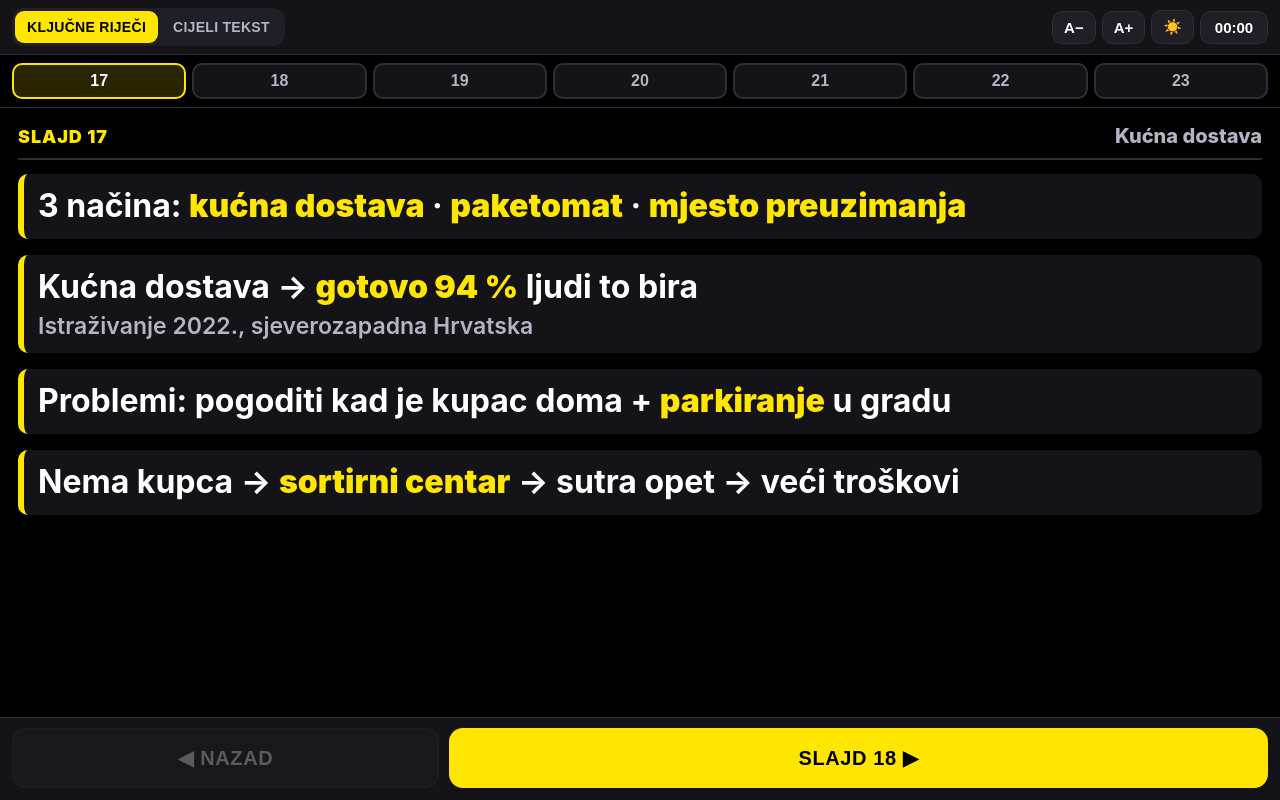
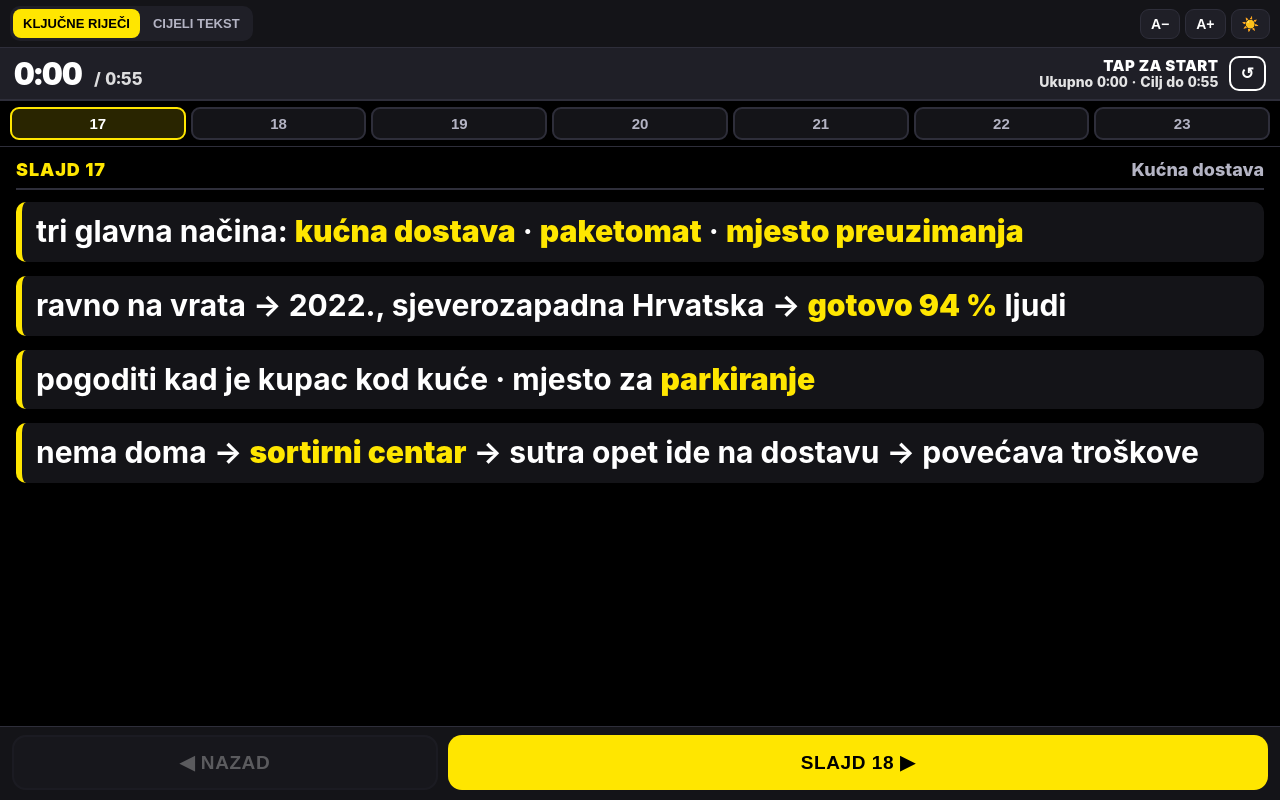
Before and after one commit to KTihana/prompter-slajdovi, a plain HTML site: page assets/index.html in a window 1280 px wide. Drawn offline with Linux system fonts and the light colour scheme.

Commit message:
v1.1.0: Exact-word keywords + big green/yellow/red pacing timer

```diff
--- a/AndroidManifest.xml
+++ b/AndroidManifest.xml
@@ -1,8 +1,8 @@
 <?xml version="1.0" encoding="utf-8"?>
 <manifest xmlns:android="http://schemas.android.com/apk/res/android"
     package="com.ktihana.prompter"
-    android:versionCode="1"
-    android:versionName="1.0.0">
+    android:versionCode="2"
+    android:versionName="1.1.0">
 
     <uses-sdk android:minSdkVersion="24" android:targetSdkVersion="35" />
 
--- a/assets/index.html
+++ b/assets/index.html
@@ -21,8 +21,15 @@
       --cyan: #5ceeff;
       --next-bg: #ffe600;
       --next-text: #000000;
-      --kw-size: 32px;
-      --full-size: 26px;
+      --kw-size: 30px;
+      --full-size: 25px;
+
+      --state-green-bg: #00c853;
+      --state-green-fg: #000000;
+      --state-yellow-bg: #ffe600;
+      --state-yellow-fg: #000000;
+      --state-red-bg: #ff2d20;
+      --state-red-fg: #ffffff;
     }
 
     body.light {
@@ -76,8 +83,8 @@
       flex-wrap: wrap;
       align-items: center;
       justify-content: space-between;
-      gap: 8px;
-      padding: 8px 12px;
+      gap: 6px;
+      padding: 6px 10px;
       background: var(--surface);
       border-bottom: 1px solid var(--border);
     }
@@ -85,7 +92,7 @@
     .mode-switch {
       display: flex;
       background: var(--surface-2);
-      border-radius: 12px;
+      border-radius: 10px;
       padding: 3px;
       gap: 3px;
     }
@@ -94,12 +101,11 @@
       border: none;
       background: transparent;
       color: var(--muted);
-      font-size: 14px;
+      font-size: 13px;
       font-weight: 800;
-      padding: 8px 12px;
-      border-radius: 9px;
+      padding: 7px 10px;
+      border-radius: 8px;
       cursor: pointer;
-      letter-spacing: 0.02em;
     }
 
     .mode-btn.active {
@@ -110,33 +116,126 @@
     .tools {
       display: flex;
       align-items: center;
-      gap: 6px;
+      gap: 5px;
     }
 
     .tool-btn {
       border: 1px solid var(--border);
       background: var(--surface-2);
       color: var(--text);
-      font-size: 15px;
+      font-size: 14px;
       font-weight: 800;
-      padding: 7px 11px;
-      border-radius: 10px;
+      padding: 6px 10px;
+      border-radius: 9px;
       cursor: pointer;
-      min-width: 40px;
+      min-width: 38px;
     }
 
     .tool-btn:active {
       transform: scale(0.95);
     }
 
-    .timer-btn {
-      font-variant-numeric: tabular-nums;
-      min-width: 68px;
+    /* BIG PACING TIMER BANNER (VISIBLE FROM AFAR) */
+    .timer-banner {
+      flex-shrink: 0;
+      display: flex;
+      align-items: center;
+      justify-content: space-between;
+      gap: 10px;
+      padding: 8px 14px;
+      background: var(--surface-2);
+      color: var(--text);
+      border-bottom: 2px solid var(--border);
+      cursor: pointer;
+      position: relative;
+      transition: background 0.25s ease, color 0.25s ease;
     }
 
-    .timer-btn.running {
-      border-color: var(--accent);
-      color: var(--accent);
+    .timer-banner.state-green {
+      background: var(--state-green-bg);
+      color: var(--state-green-fg);
+      border-bottom-color: #009624;
+    }
+
+    .timer-banner.state-yellow {
+      background: var(--state-yellow-bg);
+      color: var(--state-yellow-fg);
+      border-bottom-color: #c7b000;
+    }
+
+    .timer-banner.state-red {
+      background: var(--state-red-bg);
+      color: var(--state-red-fg);
+      border-bottom-color: #b71c1c;
+    }
+
+    .timer-main {
+      display: flex;
+      align-items: baseline;
+      gap: 12px;
+      font-variant-numeric: tabular-nums;
+    }
+
+    .timer-slide-clock {
+      font-size: 32px;
+      font-weight: 900;
+      line-height: 1;
+      letter-spacing: -0.02em;
+    }
+
+    .timer-slide-target {
+      font-size: 17px;
+      font-weight: 800;
+      opacity: 0.85;
+    }
+
+    .timer-right {
+      display: flex;
+      align-items: center;
+      gap: 10px;
+    }
+
+    .timer-meta {
+      text-align: right;
+      line-height: 1.15;
+    }
+
+    .timer-status-label {
+      font-size: 15px;
+      font-weight: 900;
+      text-transform: uppercase;
+      letter-spacing: 0.03em;
+    }
+
+    .timer-total-line {
+      font-size: 14px;
+      font-weight: 800;
+      font-variant-numeric: tabular-nums;
+      opacity: 0.88;
+    }
+
+    .timer-reset-btn {
+      border: 2px solid currentColor;
+      background: transparent;
+      color: inherit;
+      font-size: 16px;
+      font-weight: 900;
+      padding: 6px 10px;
+      border-radius: 10px;
+      cursor: pointer;
+    }
+
+    .timer-progress {
+      position: absolute;
+      left: 0;
+      bottom: 0;
+      height: 5px;
+      background: rgba(0, 0, 0, 0.35);
+      transition: width 0.4s linear;
+    }
+
+    .timer-banner.state-red .timer-progress {
+      background: rgba(255, 255, 255, 0.5);
     }
 
     /* SLIDE JUMP STRIP */
@@ -144,8 +243,8 @@
       flex-shrink: 0;
       display: flex;
       align-items: center;
-      gap: 6px;
-      padding: 8px 12px;
+      gap: 5px;
+      padding: 6px 10px;
       background: var(--bg);
       border-bottom: 1px solid var(--border);
       overflow-x: auto;
@@ -153,14 +252,14 @@
 
     .slide-pill {
       flex: 1;
-      min-width: 42px;
+      min-width: 40px;
       border: 2px solid var(--border);
       background: var(--surface);
       color: var(--muted);
-      font-size: 16px;
+      font-size: 15px;
       font-weight: 800;
-      padding: 7px 4px;
-      border-radius: 10px;
+      padding: 6px 4px;
+      border-radius: 9px;
       cursor: pointer;
       text-align: center;
     }
@@ -176,7 +275,7 @@
       flex: 1;
       overflow-y: auto;
       -webkit-overflow-scrolling: touch;
-      padding: 16px 18px 24px;
+      padding: 12px 16px 20px;
       display: flex;
       flex-direction: column;
     }
@@ -186,8 +285,8 @@
       align-items: baseline;
       justify-content: space-between;
       gap: 10px;
-      margin-bottom: 14px;
-      padding-bottom: 10px;
+      margin-bottom: 12px;
+      padding-bottom: 8px;
       border-bottom: 2px solid var(--border);
     }
 
@@ -207,7 +306,7 @@
     }
 
     .slide-title {
-      font-size: 20px;
+      font-size: 18px;
       font-weight: 800;
       color: var(--muted);
       text-align: right;
@@ -220,14 +319,14 @@
       padding: 0;
       display: flex;
       flex-direction: column;
-      gap: 16px;
+      gap: 14px;
     }
 
     .kw-item {
       font-size: var(--kw-size);
-      line-height: 1.28;
+      line-height: 1.26;
       font-weight: 700;
-      padding: 12px 14px;
+      padding: 11px 14px;
       background: var(--surface);
       border-left: 6px solid var(--accent);
       border-radius: 10px;
@@ -250,19 +349,18 @@
     .full-text {
       display: flex;
       flex-direction: column;
-      gap: 18px;
+      gap: 16px;
     }
 
     .full-para {
       margin: 0;
       font-size: var(--full-size);
-      line-height: 1.45;
+      line-height: 1.44;
       font-weight: 600;
-      letter-spacing: 0.005em;
     }
 
     .full-para.handoff {
-      padding: 14px 16px;
+      padding: 12px 14px;
       background: var(--surface);
       border-left: 6px solid var(--cyan);
       border-radius: 10px;
@@ -307,7 +405,7 @@
       flex-shrink: 0;
       display: flex;
       gap: 10px;
-      padding: 10px 12px 12px;
+      padding: 8px 12px 10px;
       background: var(--surface);
       border-top: 1px solid var(--border);
     }
@@ -315,9 +413,9 @@
     .nav-btn {
       border: none;
       border-radius: 14px;
-      font-size: 20px;
+      font-size: 19px;
       font-weight: 900;
-      padding: 16px 14px;
+      padding: 14px 12px;
       cursor: pointer;
       display: flex;
       align-items: center;
@@ -348,29 +446,16 @@
       color: var(--next-text);
     }
 
-    /* LANDSCAPE COMPACT BARS SO TEXT GETS MAX SPACE */
+    /* LANDSCAPE COMPACT BARS */
     @media (orientation: landscape) and (max-height: 520px) {
-      .topbar {
-        padding: 5px 10px;
-      }
-      .slide-strip {
-        padding: 4px 10px;
-      }
-      .slide-pill {
-        padding: 4px;
-        font-size: 14px;
-      }
-      .slide-header {
-        margin-bottom: 8px;
-        padding-bottom: 6px;
-      }
-      .bottombar {
-        padding: 6px 10px;
-      }
-      .nav-btn {
-        padding: 10px 14px;
-        font-size: 17px;
-      }
+      .topbar { padding: 4px 10px; }
+      .timer-banner { padding: 5px 12px; }
+      .timer-slide-clock { font-size: 26px; }
+      .slide-strip { padding: 4px 10px; }
+      .slide-pill { padding: 4px; font-size: 13px; }
+      .slide-header { margin-bottom: 8px; padding-bottom: 5px; }
+      .bottombar { padding: 6px 10px; }
+      .nav-btn { padding: 10px 12px; font-size: 16px; }
     }
   </style>
 </head>
@@ -385,9 +470,24 @@
         <button class="tool-btn" onclick="changeSize(-3)" aria-label="Smanji font">A−</button>
         <button class="tool-btn" onclick="changeSize(3)" aria-label="Povećaj font">A+</button>
         <button class="tool-btn" id="btnTheme" onclick="toggleTheme()" aria-label="Promijeni temu">☀️</button>
-        <button class="tool-btn timer-btn" id="btnTimer" onclick="toggleTimer()" ondblclick="resetTimer()" title="Klik: start/pauza, dupli klik: reset">00:00</button>
       </div>
     </header>
+
+    <!-- BIG COLOR-CODED TIMER VISIBLE FROM AFAR -->
+    <section class="timer-banner" id="timerBanner" onclick="toggleTimer()" title="Dodirni za Start / Pauzu">
+      <div class="timer-main">
+        <span class="timer-slide-clock" id="slideClock">0:00</span>
+        <span class="timer-slide-target" id="slideTarget">/ 0:55</span>
+      </div>
+      <div class="timer-right">
+        <div class="timer-meta">
+          <div class="timer-status-label" id="timerStatus">TAP ZA START</div>
+          <div class="timer-total-line" id="totalClock">Ukupno 0:00 · Cilj do 0:55</div>
+        </div>
+        <button class="timer-reset-btn" onclick="event.stopPropagation(); resetTimer();" aria-label="Resetiraj timer">↺</button>
+      </div>
+      <div class="timer-progress" id="timerProgress" style="width: 0%;"></div>
+    </section>
 
     <nav class="slide-strip" id="slideStrip" aria-label="Odabir slajda"></nav>
 
@@ -410,19 +510,20 @@
       {
         num: 17,
         title: "Kućna dostava",
+        targetSec: 55,
+        idealEnd: "0:55",
         keywords: [
           {
-            html: '3 načina: <span class="hl">kućna dostava</span> · <span class="hl">paketomat</span> · <span class="hl">mjesto preuzimanja</span>'
+            html: 'tri glavna načina: <span class="hl">kućna dostava</span> · <span class="hl">paketomat</span> · <span class="hl">mjesto preuzimanja</span>'
           },
           {
-            html: 'Kućna dostava → <span class="hl">gotovo 94 %</span> ljudi to bira',
-            sub: 'Istraživanje 2022., sjeverozapadna Hrvatska'
+            html: 'ravno na vrata → 2022., sjeverozapadna Hrvatska → <span class="hl">gotovo 94 %</span> ljudi'
           },
           {
-            html: 'Problemi: pogoditi kad je kupac doma + <span class="hl">parkiranje</span> u gradu'
+            html: 'pogoditi kad je kupac kod kuće · mjesto za <span class="hl">parkiranje</span>'
           },
           {
-            html: 'Nema kupca → <span class="hl">sortirni centar</span> → sutra opet → veći troškovi'
+            html: 'nema doma → <span class="hl">sortirni centar</span> → sutra opet ide na dostavu → povećava troškove'
           }
         ],
         full: [
@@ -434,16 +535,18 @@
       {
         num: 18,
         title: "Paketomati",
+        targetSec: 45,
+        idealEnd: "1:40",
         keywords: [
           {
-            html: 'Više paketa na <span class="hl">jednom mjestu</span>'
+            html: 'ostaviti <span class="hl">više paketa na jednom mjestu</span>'
           },
           {
-            html: 'Poruka → <span class="hl">OTP token</span> <span class="pron">(PIN ili QR kod)</span> → otvara samo njegov pretinac'
+            html: 'poruka s <span class="hl">OTP tokenom</span> <span class="pron">(PIN ili QR kod)</span> → otvara se samo njegov pretinac'
           },
           {
-            html: '2 problema: <span class="hl">1. LOKACIJA</span> · <span class="hl">2. KAPACITET</span>',
-            sub: 'Predaleko = dodatni put · Nije preuzet isti dan = zauzima mjesto'
+            html: 'dva problema: <span class="hl">lokacija</span> · <span class="hl">kapacitet</span>',
+            sub: 'predaleko = mora ići dodatno · nije preuzet isti dan = zauzima mjesto'
           }
         ],
         full: [
@@ -454,16 +557,17 @@
       {
         num: 19,
         title: "Mjesta preuzimanja",
+        targetSec: 30,
+        idealEnd: "2:10",
         keywords: [
           {
-            html: 'Druga <span class="hl">mjesta preuzimanja</span>: pošta · trgovina · <span class="hl">kiosk</span>'
+            html: 'druga <span class="hl">mjesta preuzimanja</span>: pošta · trgovina · <span class="hl">kiosk</span>'
           },
           {
-            html: '<span class="hl">Kiosci</span> → posvuda su, skoro svatko ima jedan u blizini'
+            html: '<span class="hl">kiosci</span> → posvuda po gradu → blizu kuće'
           },
           {
-            html: 'Ali paket nije <span class="hl">ravno na adresi</span> kupca',
-            sub: '→ Zato se u svijetu testiraju novi načini dostave'
+            html: 'da paket dođe <span class="hl">ravno na njihovu adresu</span> → testiraju se <span class="hl">novi načini dostave</span>'
           }
         ],
         full: [
@@ -474,22 +578,24 @@
       {
         num: 20,
         title: "Mali dostavni roboti",
+        targetSec: 80,
+        idealEnd: "3:30",
         keywords: [
           {
-            html: '<span class="hl">Mali dostavni roboti</span> → za kratke rute'
+            html: '<span class="hl">mali dostavni roboti</span> → za kratke rute'
           },
           {
-            html: '<span class="hl">LiDAR</span> <span class="pron">(LAJ-dar)</span> → 3D karta · šalje fotone → <span class="hl-warn">UDALJENOST</span>',
-            sub: 'Brzina svjetlosti je stalna (⚠️ NE „distancu“!)',
+            html: '<span class="hl">LiDAR</span> <span class="pron">(LAJ-dar)</span> → 3D mapiranje okoline · šalju fotone → računaju <span class="hl-warn">UDALJENOST</span>',
+            sub: 'brzina svjetlosti je uvijek ista',
             warn: true
           },
           {
-            html: '<span class="hl">Kamere + računalni vid</span> → ljudi, životinje, semafor',
-            sub: 'Spomeni: prošli SEMESTAR strojno učenje'
+            html: 'kamere s <span class="hl">algoritmima računalnog vida</span> · <span class="hl-warn">prošli SEMESTAR</span> strojno učenje',
+            sub: 'ljudi, životinje, prepreke · crveno i zeleno svjetlo na semaforu'
           },
           {
-            html: '<span class="hl">„Mrtvi kutovi“</span> → prozirna staklena vrata → <span class="hl">ultrazvučni senzori</span>',
-            sub: 'Zvučni val se odbije od stakla i prepozna prepreku'
+            html: '<span class="hl">„mrtvi kutovi“</span> → prozirna staklena vrata → <span class="hl">ultrazvučni senzori</span>',
+            sub: 'šalju zvučni val koji se odbije od stakla i jasno prepozna prepreku'
           }
         ],
         full: [
@@ -502,21 +608,23 @@
       {
         num: 21,
         title: "Dostavni dronovi",
+        targetSec: 55,
+        idealEnd: "4:25",
         keywords: [
           {
-            html: '<span class="hl-warn">DOSTAVNI DRONOVI</span> → izravan let, bez gužvi',
-            sub: 'Slični senzori (npr. je li netko u dvorištu)',
+            html: '<span class="hl-warn">DOSTAVNI DRONOVI</span> → izravan let · izbjegavaju gužvu u prometu',
+            sub: 'slični senzori · je li netko u dvorištu',
             warn: true
           },
           {
-            html: 'GPS odstupa par metara → <span class="hl">RTK</span> <span class="pron">(Real-Time Kinematic)</span> = puno preciznije'
+            html: 'obični GPS griješi po nekoliko metara → <span class="hl">RTK</span> <span class="pron">(Real-Time Kinematic)</span> puno preciznije'
           },
           {
-            html: 'Ograničenja: <span class="hl">veličina i težina paketa</span> + <span class="hl">baterija</span>',
-            sub: 'Veća baterija = veća težina koju dron mora nositi'
+            html: 'ograničavaju ih: veličina i težina paketa · <span class="hl">baterija</span>',
+            sub: 'veća baterija ima više energije, ali je i teža za nositi'
           },
           {
-            html: 'Mali domet (kao i kod malih <span class="hl-warn">ROBOTA</span>) → treba <span class="hl">skladište u blizini</span>'
+            html: 'zbog malog dometa (kao i kod malih dostavnih <span class="hl-warn">ROBOTA</span>) → u blizini skladište'
           }
         ],
         full: [
@@ -528,19 +636,21 @@
       {
         num: 22,
         title: "Autonomna dostavna vozila",
+        targetSec: 45,
+        idealEnd: "5:10",
         keywords: [
           {
-            html: '<span class="hl">Autonomna dostavna vozila</span> → javne ceste bez vozača · <span class="hl">SAE Level 4</span>'
+            html: '<span class="hl">autonomna dostavna vozila</span> → javne ceste bez vozača · <span class="hl">SAE Level 4</span>'
           },
           {
-            html: '<span class="hl">Nuro R2</span> → <span class="hl-warn">SLUŽBENA DOZVOLA</span> (2020.)',
+            html: '<span class="hl">Nuro R2</span> → <span class="hl-warn">SLUŽBENA DOZVOLA</span> za vožnju javnim cestama (2020.)',
             warn: true
           },
           {
-            html: '2020. = <span class="hl">koronavirus</span> → bez kontakta: lijekovi, hrana, potrepštine'
+            html: '2020. = koronavirus → bez kontakta dostavljao lijekove, hranu i druge stvari'
           },
           {
-            html: 'Unutar <span class="hl-warn">BOLNIČKIH USTANOVA</span> → manje širenje virusa',
+            html: 'unutar <span class="hl-warn">BOLNIČKIH USTANOVA</span> → smanjilo širenje virusa',
             warn: true
           }
         ],
@@ -552,19 +662,21 @@
       {
         num: 23,
         title: "E-trgovina + Predaja",
+        targetSec: 50,
+        idealEnd: "6:00",
         keywords: [
           {
-            html: '<span class="hl">API</span> → program šalje zahtjev drugome i dobije odgovor',
-            sub: 'Svako skeniranje = novi zapis → ažurira status dostave'
+            html: 'povezanost e-trgovine i dostavne službe → preko <span class="hl">API-ja</span>',
+            sub: 'program pošalje zahtjev drugome i dobije odgovor · svako skeniranje = novi zapis'
           },
           {
-            html: 'Format: <span class="hl">JSON</span> <span class="pron">(DŽEJ-son)</span>'
+            html: 'format <span class="hl">JSON</span> <span class="pron">(DŽEJ-son)</span>'
           },
           {
-            html: 'Osobni podaci → <span class="hl">TLS 1.3</span> preko <span class="hl">HTTPS-a</span> (<span class="hl">OWASP</span>)'
+            html: 'osobni podaci (ime, adresa, telefon) → <span class="hl">TLS 1.3</span> preko <span class="hl">HTTPS-a</span> · smjernice <span class="hl">OWASP-a</span>'
           },
           {
-            html: 'PREDAJA: Što ako paket nije ono što smo htjeli? → <span class="hl">Filip Zavođa</span>'
+            html: 'PREDAJA: „A što ako paket koji smo dobili nije ono što smo htjeli? Kolega <span class="hl">Filip Zavođa</span>.”'
           }
         ],
         full: [
@@ -577,12 +689,19 @@
 
     let idx = 0;
     let mode = localStorage.getItem('prompter_mode') || 'kw';
-    let kwSize = parseInt(localStorage.getItem('prompter_kwSize') || '32', 10);
-    let fullSize = parseInt(localStorage.getItem('prompter_fullSize') || '26', 10);
+    let kwSize = parseInt(localStorage.getItem('prompter_kwSize') || '30', 10);
+    let fullSize = parseInt(localStorage.getItem('prompter_fullSize') || '25', 10);
     let isLight = localStorage.getItem('prompter_light') === '1';
 
-    let seconds = 0;
+    let totalSec = 0;
+    let slideSec = 0;
     let timerId = null;
+
+    function fmt(sec) {
+      const m = Math.floor(sec / 60);
+      const s = String(sec % 60).padStart(2, '0');
+      return `${m}:${s}`;
+    }
 
     function applySizes() {
       document.documentElement.style.setProperty('--kw-size', kwSize + 'px');
@@ -602,10 +721,10 @@
 
     function changeSize(delta) {
       if (mode === 'kw') {
-        kwSize = Math.max(18, Math.min(56, kwSize + delta));
+        kwSize = Math.max(18, Math.min(54, kwSize + delta));
         localStorage.setItem('prompter_kwSize', kwSize);
       } else {
-        fullSize = Math.max(16, Math.min(46, fullSize + delta));
+        fullSize = Math.max(16, Math.min(44, fullSize + delta));
         localStorage.setItem('prompter_fullSize', fullSize);
       }
       applySizes();
@@ -617,6 +736,59 @@
       document.getElementById('btnModeKw').classList.toggle('active', mode === 'kw');
       document.getElementById('btnModeFull').classList.toggle('active', mode === 'full');
       renderSlide();
+    }
+
+    function updateTimerUI() {
+      const s = SLIDES[idx];
+      const banner = document.getElementById('timerBanner');
+      const ratio = slideSec / s.targetSec;
+
+      document.getElementById('slideClock').textContent = fmt(slideSec);
+      document.getElementById('slideTarget').textContent = `/ ${fmt(s.targetSec)}`;
+      document.getElementById('totalClock').textContent = `Ukupno ${fmt(totalSec)} · Cilj do ${s.idealEnd}`;
+      document.getElementById('timerProgress').style.width = `${Math.min(100, ratio * 100)}%`;
+
+      banner.classList.remove('state-green', 'state-yellow', 'state-red');
+      const statusEl = document.getElementById('timerStatus');
+
+      if (!timerId && totalSec === 0) {
+        statusEl.textContent = 'TAP ZA START';
+      } else if (!timerId) {
+        statusEl.textContent = 'PAUZA (TAP)';
+      } else if (ratio < 0.75) {
+        banner.classList.add('state-green');
+        statusEl.textContent = 'NA VRIJEME';
+      } else if (ratio <= 1.05) {
+        banner.classList.add('state-yellow');
+        statusEl.textContent = 'KRENI DALJE';
+      } else {
+        banner.classList.add('state-red');
+        statusEl.textContent = 'PREDUGO!';
+      }
+    }
+
+    function toggleTimer() {
+      if (timerId) {
+        clearInterval(timerId);
+        timerId = null;
+      } else {
+        timerId = setInterval(() => {
+          totalSec++;
+          slideSec++;
+          updateTimerUI();
+        }, 1000);
+      }
+      updateTimerUI();
+    }
+
+    function resetTimer() {
+      if (timerId) {
+        clearInterval(timerId);
+        timerId = null;
+      }
+      totalSec = 0;
+      slideSec = 0;
+      updateTimerUI();
     }
 
     function renderStrip() {
@@ -657,51 +829,24 @@
 
       document.getElementById('contentWrap').scrollTop = 0;
       renderStrip();
+      updateTimerUI();
     }
 
     function go(delta) {
       const next = idx + delta;
       if (next >= 0 && next < SLIDES.length) {
         idx = next;
+        slideSec = 0; // Reset per-slide timer on slide change
         renderSlide();
       }
     }
 
     function jumpTo(i) {
-      idx = i;
-      renderSlide();
-    }
-
-    // Timer
-    function updateTimerDisplay() {
-      const m = String(Math.floor(seconds / 60)).padStart(2, '0');
-      const s = String(seconds % 60).padStart(2, '0');
-      document.getElementById('btnTimer').textContent = `${m}:${s}`;
-    }
-
-    function toggleTimer() {
-      const btn = document.getElementById('btnTimer');
-      if (timerId) {
-        clearInterval(timerId);
-        timerId = null;
-        btn.classList.remove('running');
-      } else {
-        timerId = setInterval(() => {
-          seconds++;
-          updateTimerDisplay();
-        }, 1000);
-        btn.classList.add('running');
+      if (i !== idx) {
+        idx = i;
+        slideSec = 0;
+        renderSlide();
       }
-    }
-
-    function resetTimer() {
-      if (timerId) {
-        clearInterval(timerId);
-        timerId = null;
-      }
-      seconds = 0;
-      document.getElementById('btnTimer').classList.remove('running');
-      updateTimerDisplay();
     }
 
     // Swipe navigation on content area
@@ -733,7 +878,7 @@
       }
     });
 
-    // Keep screen awake during presentation (supported in modern Safari/Chrome)
+    // Keep screen awake during presentation
     async function requestWakeLock() {
       try {
         if ('wakeLock' in navigator) {
```
